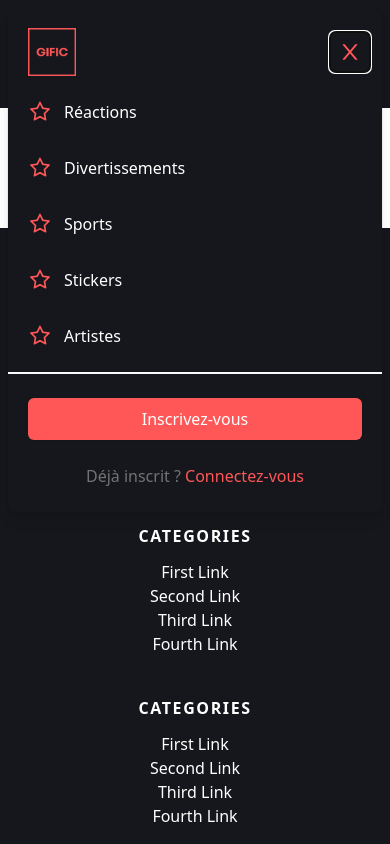
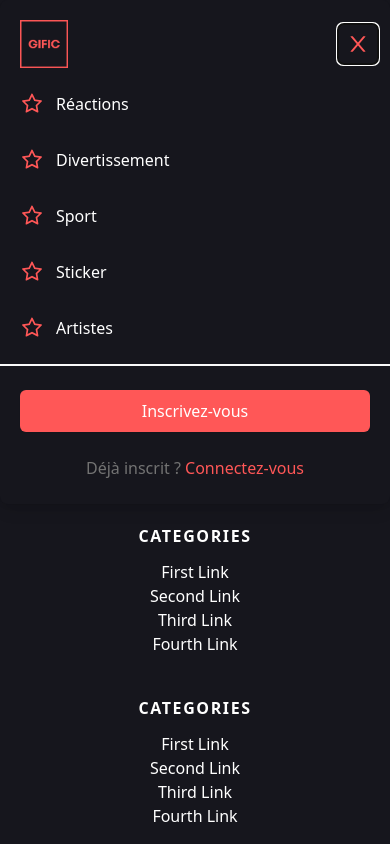
Before and after one commit to Yannis-Alouache/gific, a React (Create React App) app in the folder gific/: page / in a window 390 px wide. Both pictures are taken after a click on the button "open mobile menu". Shown: the top 844 px of the page. Built offline with nearby package versions, Linux system fonts and the light colour scheme.

Commit message:
[+] fixed to active nav links

```diff
--- a/gific/src/components/Header/Header.jsx
+++ b/gific/src/components/Header/Header.jsx
@@ -1,16 +1,20 @@
-import React, { useState, Fragment } from 'react'
+import React, { useState, useEffect, Fragment } from 'react'
 import logo from '../../assets/image/logo.png'
 import { Popover, Transition } from "@headlessui/react"
 import { IconContext } from "react-icons";
 import { AiOutlineMenu, AiOutlineClose, AiOutlineStar } from "react-icons/ai"
 import { secondary } from '../../utils/colors';
+import {
+   useLocation
+} from "react-router-dom";
 import "./Header.css"
 
 const Header = () => {
 
+    const location = useLocation()
     const navItems = [
         {
-            "href": "#",
+            "href": "/test",
             "name": "Réactions"
         },
         {
@@ -31,13 +35,19 @@ const Header = () => {
         }
     ]
 
-    function setActive(index, elem) {
-        const navItems = document.getElementsByClassName("nav-item")
-        for (let i = 0; i < navItems.length; i++) {
-            navItems[i].classList.remove("active")
+    useEffect(() => {
+        const item = document.getElementsByClassName("nav-item");
+        for (let i = 0; i < item.length; i++) {
+            item[i].classList.remove("active");
         }
-        elem.classList.add("active");
-    }
+        for (let i = 0; i < item.length; i++) {
+            console.log(item[i].getAttribute("href"), " = ", location.pathname)
+            if (item[i].getAttribute("href") === location.pathname) {
+                item[i].classList.add("active");
+            }
+        }
+    }, [])
+
 
     return (
         <>
@@ -48,7 +58,7 @@ const Header = () => {
 
                         {/* logo container */}
                         <div className="flex justify-start lg:w-0 lg:flex-1">
-                            <a href="#">
+                            <a href="/">
                                 <span className="sr-only">logo</span>
                                 <img
                                     className="h-14 w-auto sm:h-20"
@@ -72,7 +82,7 @@ const Header = () => {
 
                             {navItems.map((navItem, index) => {
                                 return (
-                                    <a href={navItem.href} name={navItem.name} className="text-base font-medium text-white nav-item py-2" onClick={(e) => setActive(index, e.target)}>
+                                    <a href={navItem.href} name={navItem.name} className="text-base font-medium text-white nav-item py-2">
                                         {navItem.name}
                                     </a>
                                 )
@@ -90,7 +100,7 @@ const Header = () => {
                         leaveFrom="opacity-100 scale-100"
                         leaveTo="opacity-0 scale-95"
                     >
-                        <Popover.Panel focus className="absolute top-0 inset-x-0 p-2 transition transform origin-top-right md:hidden">
+                        <Popover.Panel focus className="absolute top-0 inset-x-0 transition transform origin-top-right md:hidden">
                             <div className="rounded-lg shadow-lg ring-1 ring-black ring-opacity-5 bg-primary divide-y-2 divide-gray-50">
                                 <div className="pt-5 pb-6 px-5">
                                     <div className="flex items-center justify-between">
@@ -110,26 +120,16 @@ const Header = () => {
                                     </div>
                                     <div className="mt-6">
                                         <nav className="grid gap-y-8">
-                                            <a href="#" className="-m-3 p-3 flex items-center rounded-md">
-                                                <AiOutlineStar className="flex-shrink-0 h-6 w-6"/>
-                                                <span className="ml-3 text-base font-medium text-white">Réactions</span>
-                                            </a>
-                                            <a href="#" className="-m-3 p-3 flex items-center rounded-md">
-                                                <AiOutlineStar className="flex-shrink-0 h-6 w-6"/>
-                                                <span className="ml-3 text-base font-medium text-white">Divertissements</span>
-                                            </a>
-                                            <a href="#" className="-m-3 p-3 flex items-center rounded-md">
-                                                <AiOutlineStar className="flex-shrink-0 h-6 w-6"/>
-                                                <span className="ml-3 text-base font-medium text-white">Sports</span>
-                                            </a>
-                                            <a href="#" className="-m-3 p-3 flex items-center rounded-md">
-                                                <AiOutlineStar className="flex-shrink-0 h-6 w-6"/>
-                                                <span className="ml-3 text-base font-medium text-white">Stickers</span>
-                                            </a>
-                                            <a href="#" className="-m-3 p-3 flex items-center rounded-md">
-                                                <AiOutlineStar className="flex-shrink-0 h-6 w-6"/>
-                                                <span className="ml-3 text-base font-medium text-white">Artistes</span>
-                                            </a>
+
+                                            {navItems.map((item, index) => {
+                                                return (
+                                                    <a href={item.href} className="-m-3 p-3 flex items-center rounded-md">
+                                                        <AiOutlineStar className="flex-shrink-0 h-6 w-6"/>
+                                                        <span className="ml-3 text-base font-medium text-white">{item.name}</span>
+                                                    </a>
+                                                )
+                                            })}
+
                                         </nav>
                                     </div>
                                 </div>
```
